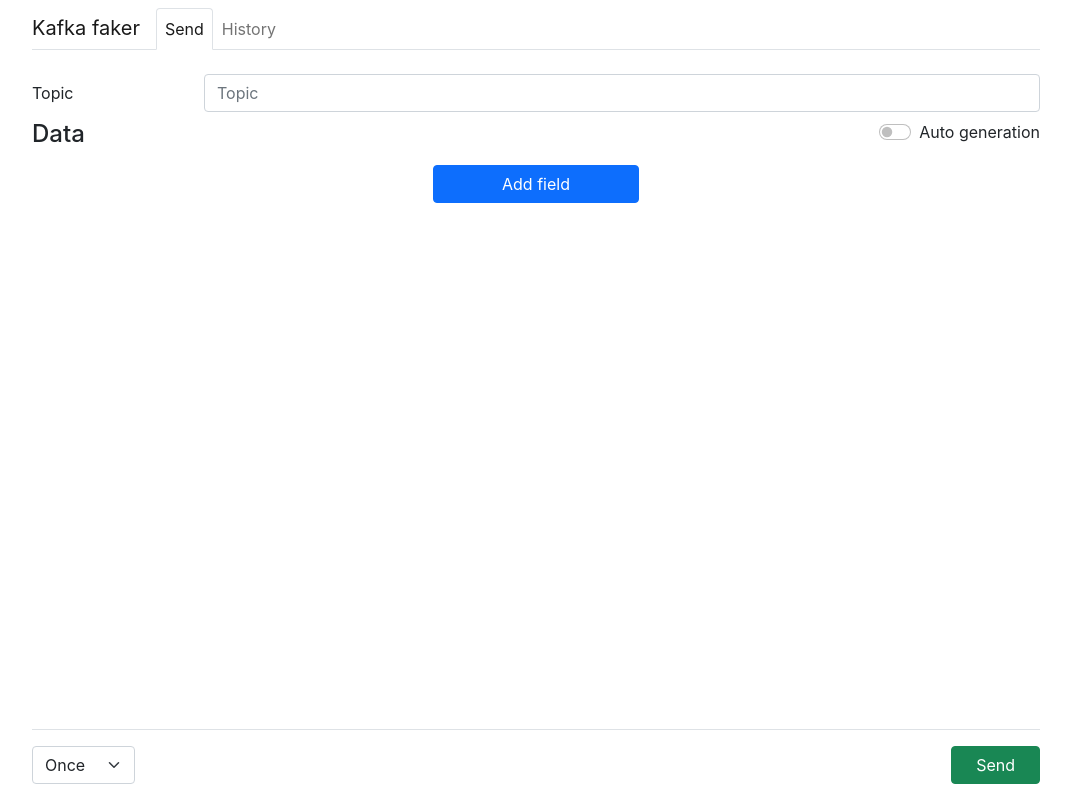
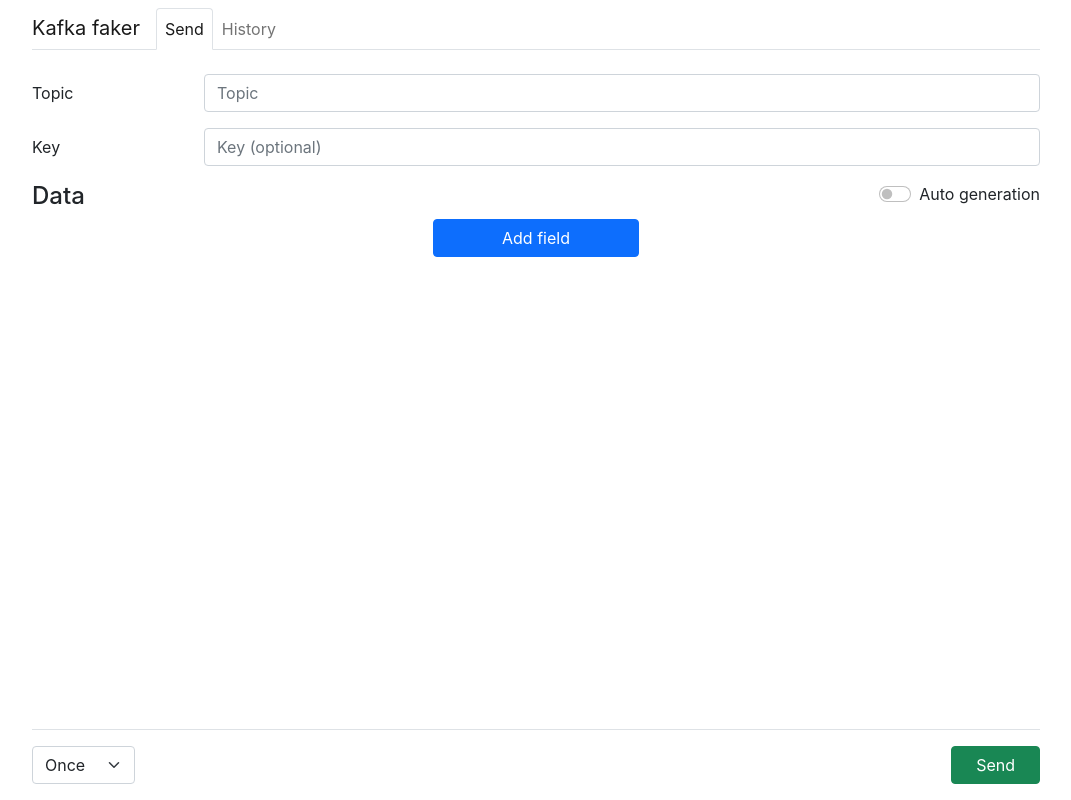
Before and after one commit to BenasB/kafka-faker, a React (Create React App) app: page / in a window 1280 px wide. Shown: the whole page, without its empty margins (104-1175 px from the left). Built offline with nearby package versions, Linux system fonts and the light colour scheme.

Commit message:
Added key to message

```diff
--- a/src/components/messageForm/MessageForm.tsx
+++ b/src/components/messageForm/MessageForm.tsx
@@ -6,6 +6,7 @@
   Button,
   Tooltip,
   OverlayTrigger,
+  Stack,
 } from "react-bootstrap";
 import { MessageFormManagement } from "../../hooks/useMessageForm";
 import DeleteConfirmationModal from "./DeleteConfirmationModal";
@@ -17,6 +18,7 @@
     message,
     addMessageDataField,
     updateTopic,
+    updateKey,
     toggleAutoGeneration,
     regenerateAllMessageDataFields,
     removeAllMessageDataFields,
@@ -26,7 +28,7 @@
     useState<boolean>(false);
 
   return (
-    <Form onSubmit={(e) => e.preventDefault()} noValidate>
+    <Form as={Stack} onSubmit={(e) => e.preventDefault()} noValidate gap={3}>
       <Form.Group as={Row}>
         <Form.Label column sm={2}>
           Topic
@@ -42,8 +44,21 @@
           <ValidationErrorMessage {...message.topic} />
         </Col>
       </Form.Group>
+      <Form.Group as={Row}>
+        <Form.Label column sm={2}>
+          Key
+        </Form.Label>
+        <Col sm={10}>
+          <Form.Control
+            type="text"
+            placeholder="Key (optional)"
+            value={message.key}
+            onChange={(e) => updateKey(e.target.value)}
+          />
+        </Col>
+      </Form.Group>
       <Form.Group>
-        <div className="d-flex justify-content-between my-2">
+        <div className="d-flex justify-content-between">
           <Row>
             <Col>
               <h4>Data</h4>
--- a/src/components/messageForm/messageTypes.ts
+++ b/src/components/messageForm/messageTypes.ts
@@ -40,6 +40,7 @@
 // State interface
 export interface Message {
   topic: ValidatedInput<string>;
+  key: string;
   autoGeneration: boolean;
   data: MessageDataField[];
 }
--- a/src/hooks/useMessageForm.tsx
+++ b/src/hooks/useMessageForm.tsx
@@ -21,6 +21,7 @@
   message: Message;
   addMessageDataField: () => void;
   updateTopic: (newTopic: string) => void;
+  updateKey: (newKey: string) => void;
   toggleAutoGeneration: () => void;
   updateMessageDataKey: (
     newKey: string,
@@ -53,6 +54,7 @@
       validate: validationFunctions.topicValidation,
     },
     autoGeneration: false,
+    key: "",
     data: [],
   });
 
@@ -85,6 +87,13 @@
         value: newTopic,
         errorMessages: prevState.topic.validate(newTopic),
       },
+    }));
+  };
+
+  const updateKey = (newKey: string) => {
+    setMessage((prevState) => ({
+      ...prevState,
+      key: newKey,
     }));
   };
 
@@ -267,6 +276,7 @@
     message,
     addMessageDataField,
     updateTopic,
+    updateKey,
     toggleAutoGeneration,
     updateMessageDataKey,
     updateMessageDataCustomValue,
```
